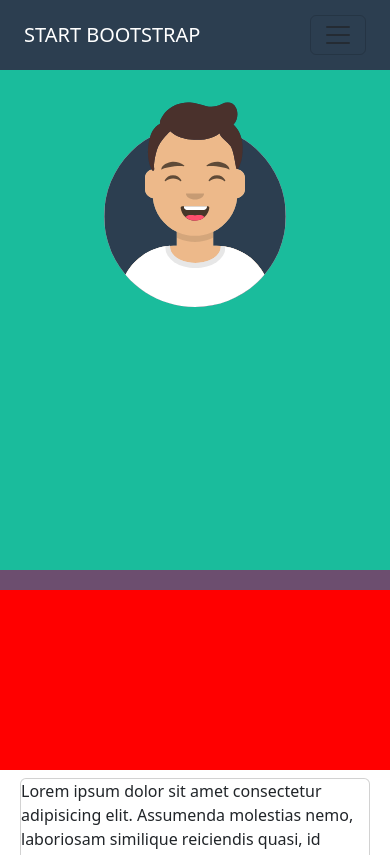
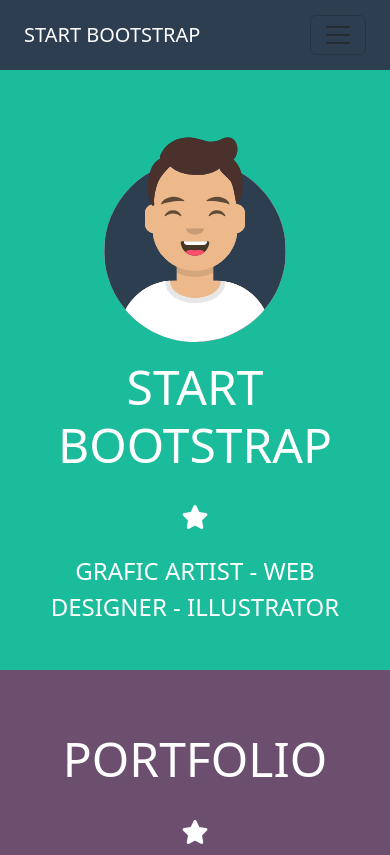
Before and after one commit to devitoangelo/html-css-bootstrap-freelancer, a plain HTML site: page index.html in a window 390 px wide. Shown: the top 855 px of the page. Drawn offline with nearby package versions, Linux system fonts and the light colour scheme.

Commit message:
portfolio-responsive

```diff
--- a/assets/css/style.css
+++ b/assets/css/style.css
@@ -4,7 +4,7 @@
 }
 
 .debug .jumbo {
-    height: 500px;
+    height: 600px;
 }
 
 .debug .jumbo_container {
@@ -17,7 +17,7 @@
 
 .debug .portfolio_container {
     height: 90%;
-    background-color: red;
+
 }
 
 
@@ -49,10 +49,24 @@ header {
 
 .jumbo {
     background-color: #1ABC9C;
-    align-items: center;
-    display: flex;
-    text-align: center;
 }
+
+.font{
+    font-size: x-large;
+}
+
+.font_{
+    font-size: xxx-large;
+}
+
+/* star */
+.star{
+    font-size: x-large;
+}
+/* star */
+
+
+
 
 /* jumbo */
 
--- a/index.html
+++ b/index.html
@@ -5,6 +5,9 @@
     <meta charset="utf-8">
     <meta name="viewport" content="width=device-width, initial-scale=1">
     <link rel="stylesheet" href="./assets/css/style.css">
+    <link rel="stylesheet" href="https://cdnjs.cloudflare.com/ajax/libs/font-awesome/6.5.1/css/all.min.css"
+        integrity="sha512-DTOQO9RWCH3ppGqcWaEA1BIZOC6xxalwEsw9c2QQeAIftl+Vegovlnee1c9QX4TctnWMn13TZye+giMm8e2LwA=="
+        crossorigin="anonymous" referrerpolicy="no-referrer" />
     <title>Bootstrap demo</title>
     <link href="https://cdn.jsdelivr.net/npm/bootstrap@5.3.2/dist/css/bootstrap.min.css" rel="stylesheet"
         integrity="sha384-T3c6CoIi6uLrA9TneNEoa7RxnatzjcDSCmG1MXxSR1GAsXEV/Dwwykc2MPK8M2HN" crossorigin="anonymous">
@@ -19,7 +22,8 @@
             <nav class="navbar navbar-expand-md">
                 <div class="container-fluid">
                     <a class="navbar-brand text-white" href="#">START BOOTSTRAP</a>
-          <button class="navbar-toggler" type="button" data-bs-toggle="collapse" data-bs-target="#navbarNav" aria-controls="navbarNav" aria-expanded="false" aria-label="Toggle navigation">
+                    <button class="navbar-toggler" type="button" data-bs-toggle="collapse" data-bs-target="#navbarNav"
+                        aria-controls="navbarNav" aria-expanded="false" aria-label="Toggle navigation">
                         <span class="navbar-toggler-icon"></span>
                     </button>
                     <div class="collapse navbar-collapse justify-content-end" id="navbarNav">
@@ -48,22 +52,25 @@
 
     <main>
 
-        <div class="jumbo ">
+        <div class="jumbo text-center d-flex align-items-end">
             <div class="container jumbo_container">
+                <div class="font">
                     <img src="./assets/img/avatar.svg" width="200px" alt="">
-
-
-
-
-
+                    <h1 class="text-white font_ p-3">START BOOTSTRAP</h1>
+                    <i class="fa-solid fa-star star text-white p-2 "></i>
+                    <nav class="text-white p-3">GRAFIC ARTIST - WEB DESIGNER - ILLUSTRATOR</nav>
+                </div>
             </div>
         </div>
 
         <!-- jumbo -->
 
 
-        <div class="portfolio">
-            <div class="container portfolio_container"></div>
+        <div class="portfolio text-center">
+            <div class="container portfolio_container">
+                <h1 class="text-white font_ p-3 mt-4">PORTFOLIO</h1>
+                <i class="fa-solid fa-star star text-white p-2 "></i>
+            </div>
 
         </div>
 
```
Lines whose indentation alone changed are shown as unchanged.
